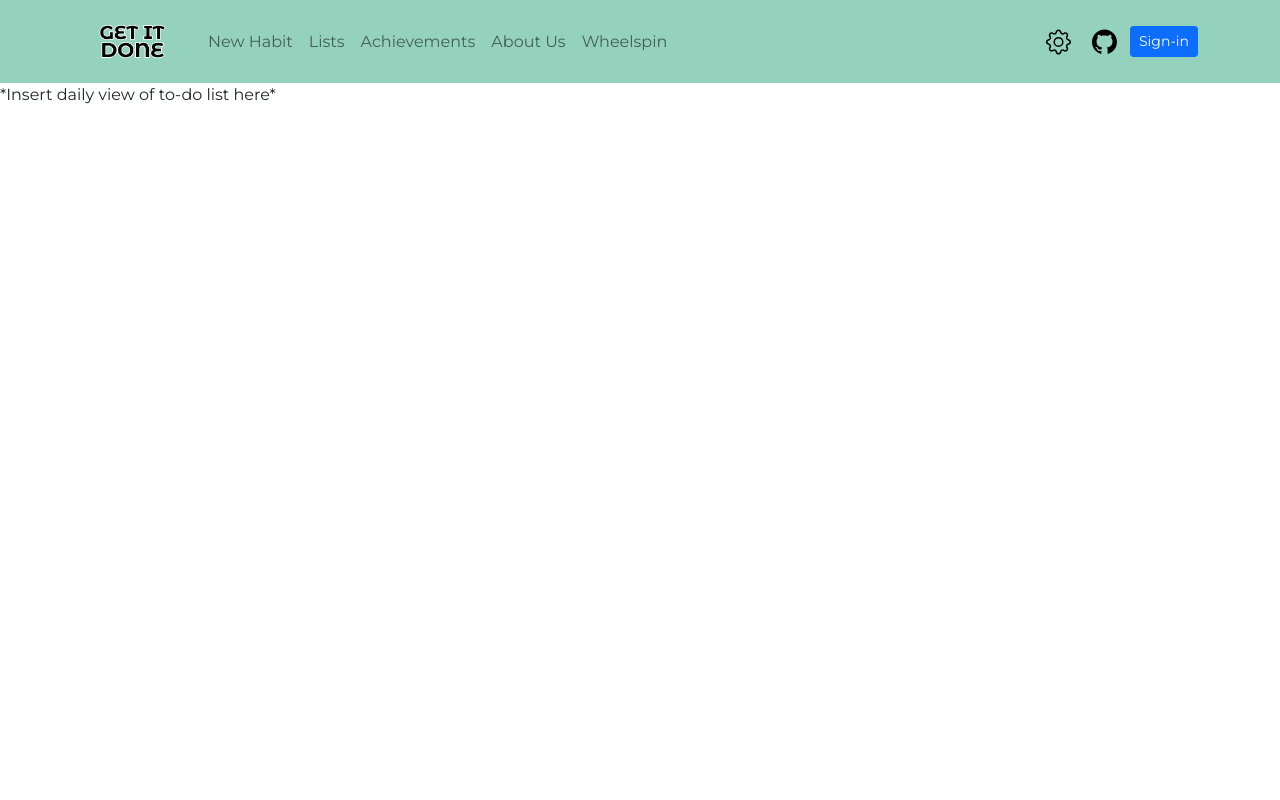
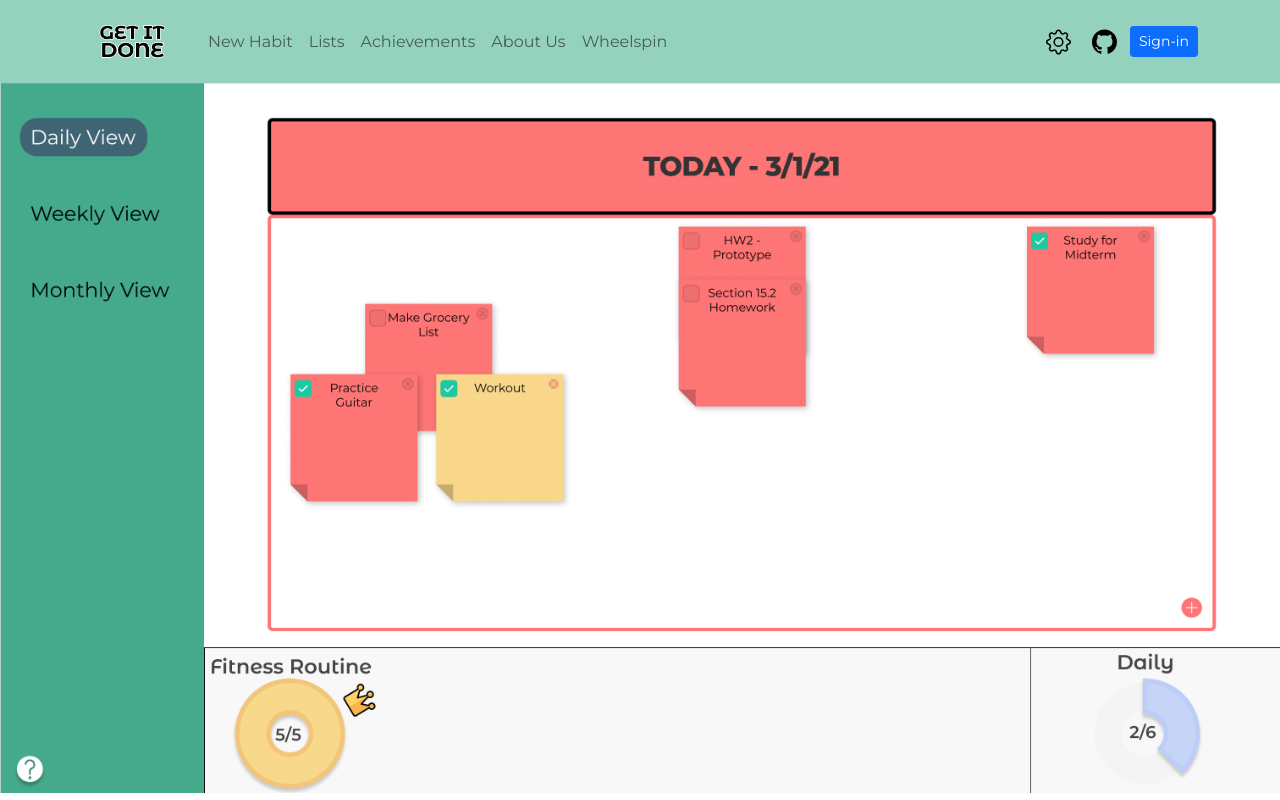
Before and after one commit to ccb1139/Get-it-Done-Gamified-to-do-list, a React (Create React App) app: page /Tasks in a window 1280 px wide. Built offline with nearby package versions, Linux system fonts and the light colour scheme.

Commit message:
Updated DailView

```diff
--- a/src/components/DailyView.js
+++ b/src/components/DailyView.js
@@ -1,9 +1,12 @@
+import DailyViewSc from '../img/DailyViewSc.png'
+import Image from 'react-bootstrap/Image'
 const DailyView = () => {
     return (
         <>
-            <p>*Insert daily view of to-do list here*</p>
+            <Image src={DailyViewSc} fluid />
         </>
     );
   }
 
+
   export default DailyView
```
Also changed, not shown: DailyView.png (added), src/img/DailyViewSc.png (added).
